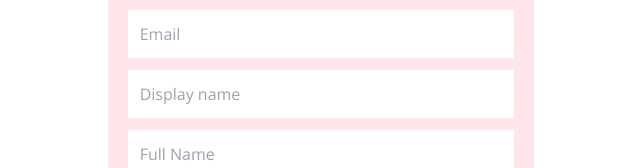
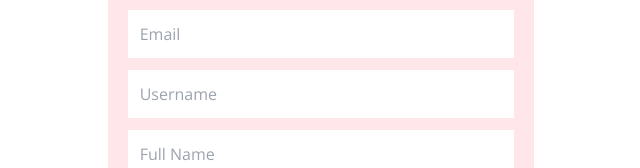
Before and after one commit to DAN3002/FinAInce-Assistant-Webapp, a React (Create React App) app: page /register in a window 1280 px wide. Shown: the part 244-412 px from the top of the page, without its empty margins (319-959 px from the left). Built offline with nearby package versions, Linux system fonts and the light colour scheme; no server answers.

Commit message:
Fix register text

```diff
--- a/src/pages/Register.jsx
+++ b/src/pages/Register.jsx
@@ -90,7 +90,7 @@ const Register = () => {
 						className="p-3 border-none outline-none bg-white"
 						required
 						type="text"
-						placeholder="Display name"
+						placeholder="Username"
 					/>
 					<input
 						className="p-3 border-none outline-none bg-white"
```
